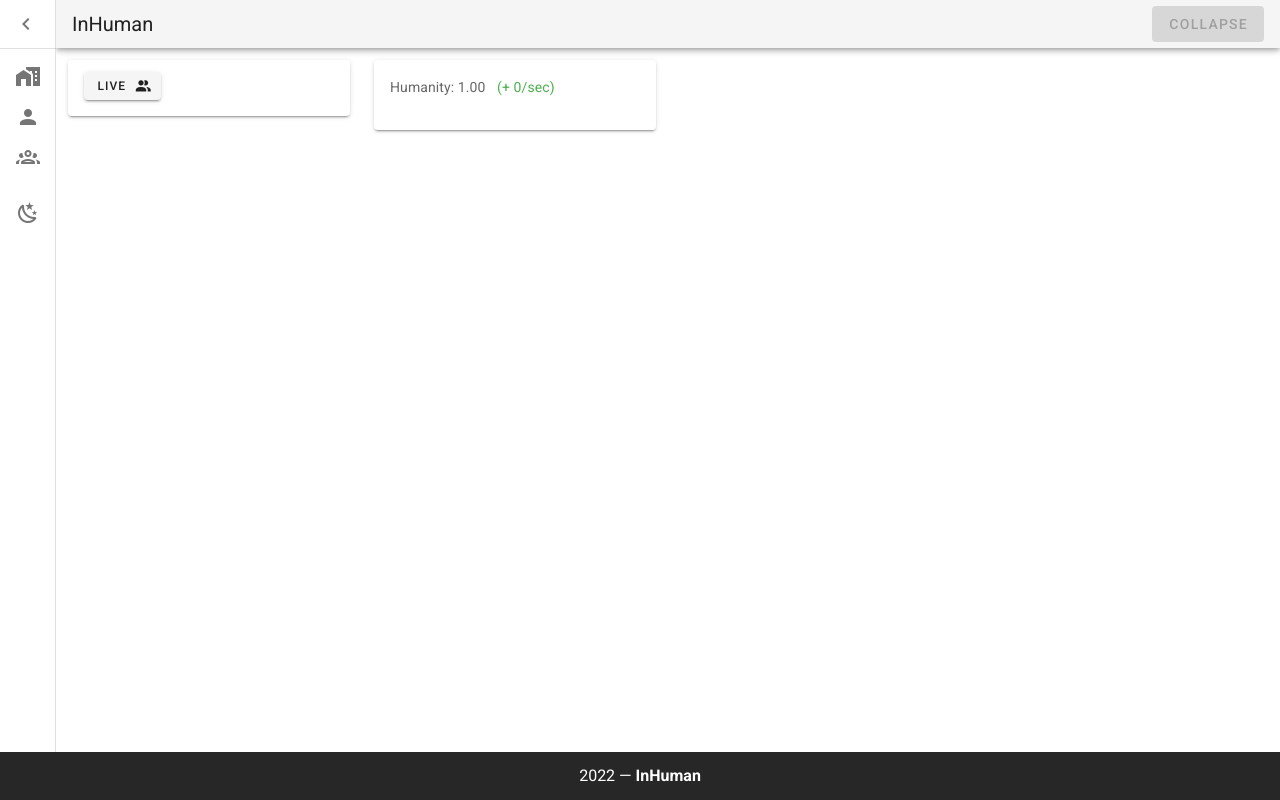
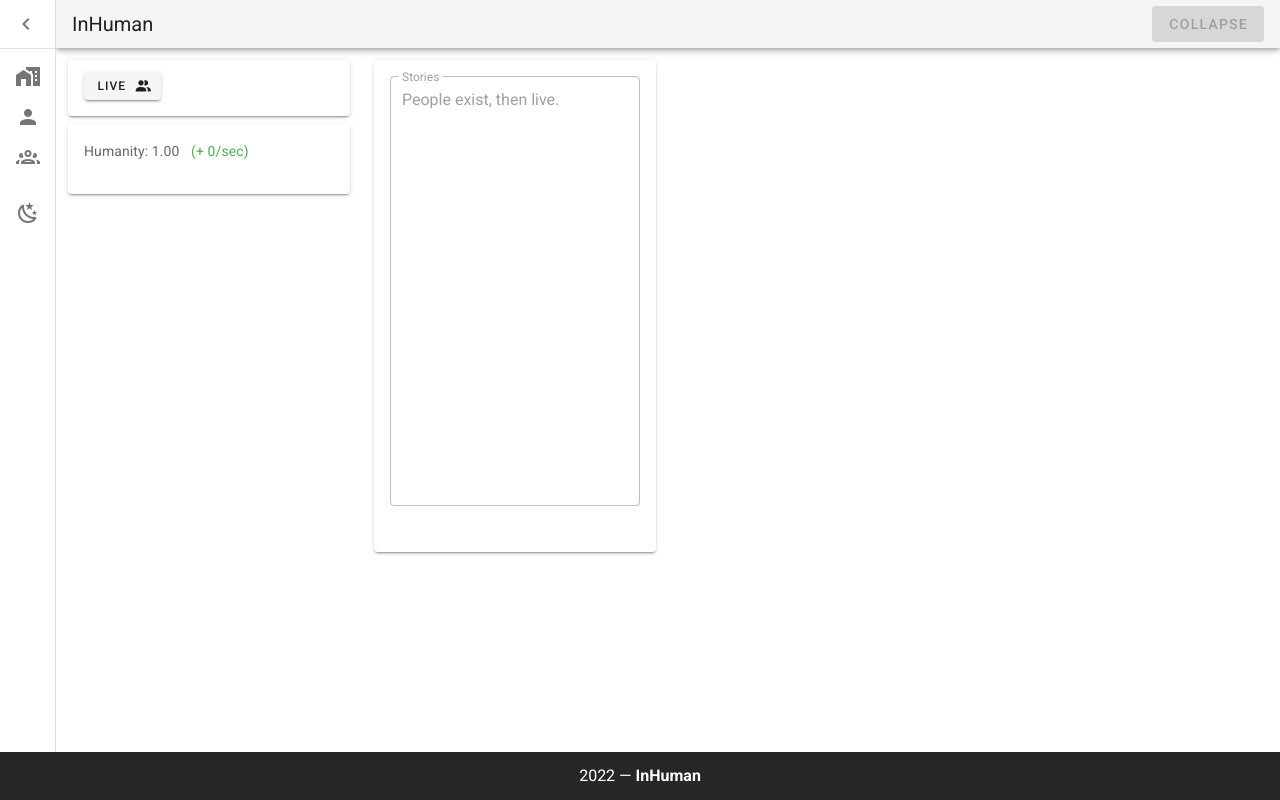
Before and after one commit to Ulises502/InHuman, a Vue app: page / in a window 1280 px wide. Both pictures are taken after a click on the button "LIVE". Built offline with nearby package versions, Linux system fonts and the light colour scheme.

Commit message:
Add send messages

```diff
--- a/src/pages/Home.vue
+++ b/src/pages/Home.vue
@@ -1,18 +1,20 @@
 <template>
   <v-row>
-        <!-- *********** BUTTONs CARD ************* -->
+    <!-- *********** BUTTONs CARD ************* -->
     <v-col cols="3">
       <v-card elevation="2">
         <v-card-text>
-          <v-btn small @click="live" class="mt-n1">Live <v-icon right>mdi-account-multiple</v-icon></v-btn>
-          <v-btn small class="mt-n1 ms-2" v-show="false">Ruins <v-icon right>mdi-gate-open</v-icon></v-btn>
+          <v-btn small @click="live" class="mt-n1"
+            >Live <v-icon right>mdi-account-multiple</v-icon></v-btn
+          >
+          <v-btn small class="mt-n1 ms-2" v-show="false"
+            >Ruins <v-icon right>mdi-gate-open</v-icon></v-btn
+          >
         </v-card-text>
       </v-card>
-    </v-col>
 
     <!-- *********** VIRTUE CARD ************* -->
-    <v-col cols="3">
-      <v-card elevation="2">
+      <v-card elevation="2" v-show="showHumanity()" class="mt-2">
         <v-card-text>
           <p>
             Humanity:
@@ -42,11 +44,11 @@
     </v-col>
 
     <!-- *********** TEXT AREA CARD ************* -->
-    <v-col cols="3" v-show="showVirtue('Survival')">
+    <v-col cols="3">
       <v-card elevation="2">
         <v-card-text>
           <v-textarea
-            v-model="ruins"
+            v-model="messages"
             outlined
             disabled
             no-resize
@@ -68,14 +70,27 @@ export default {
   methods: {
     live() {
       this.$store.dispatch("game/live");
+      // show first message if humanity is 0
+      if (this.humanity.lte(1)) {
+        this.$store.dispatch("game/sendMessage", "People exist, then live. \n");
+      }
     },
     buy(virtue) {
       if (this.humanity.gte(this.virtues[virtue].cost)) {
         this.$store.dispatch("game/buy", virtue);
       }
+      // show message if first survival bought
+      if (this.virtues.Survival.amount.equals(1)) {
+        this.$store.dispatch("game/sendMessage", "People first instict is to survive. \n");
+      }
     },
 
     // **************Show Section**************
+    // show humanity count
+    showHumanity() {
+      return this.humanity.gte(1);
+    },
+
     // show virtue when bought or have enough humanity
     showVirtue(name) {
       return (
@@ -89,6 +104,7 @@ export default {
       humanity: (state) => new Decimal(state.player.humanity),
       humanityPerSec: (state) => new Decimal(state.player.humanityPerSec),
       virtues: (state) => state.player.virtues,
+      messages: (state) => state.game.messages,
     }),
   },
   /*watch: {
--- a/src/store/modules/game.js
+++ b/src/store/modules/game.js
@@ -2,6 +2,7 @@ const game = {
     namespaced: true,
     state: {
         gameLoopIntervalId: null,
+        messages: "",
     },
     getters: {
 
@@ -11,6 +12,10 @@ const game = {
         setGameLoopIntervalId(state, id) {
             state.gameLoopIntervalId = id
         },
+        // save message
+        setMessage(state, message) {
+            state.messages += message
+        }
     },
     actions: {
         // start game loop interval when page is mounted
@@ -41,6 +46,9 @@ const game = {
         // buy virtue when cost chip is pressed
         buy({ commit }, virtue) {
             commit("player/buyVirtue", virtue, { root: true });
+        },
+        sendMessage({ commit }, message) {
+            commit("setMessage", message);
         }
     },
     modules: {},
```
